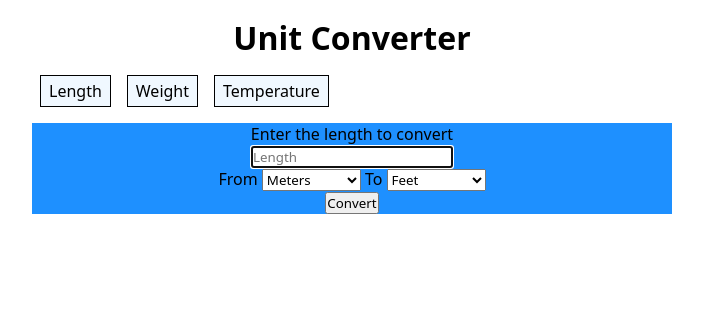
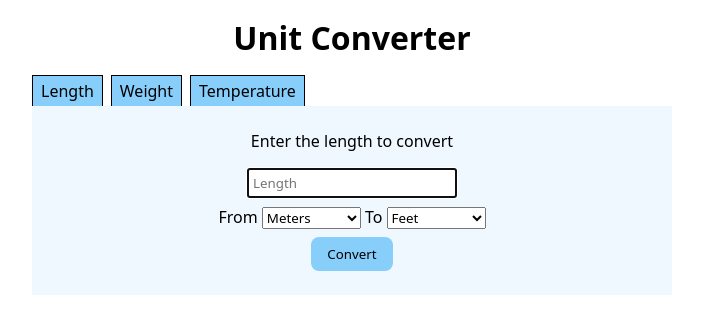
Before and after one commit to ditim15/Unit-Converter, a Flask app: page / in a window 1280 px wide. Shown: the top 334 px of the page, without its empty margins (288-991 px from the left). Run offline with Flask 3, Linux system fonts and the light colour scheme.

Commit message:
Added styling for display and convert button

```diff
--- a/static/style.css
+++ b/static/style.css
@@ -16,24 +16,61 @@ body {
 }
 
 nav {
-    padding: 2vh 0;
+    padding: 2vh 0 0 0;
     display: flex;
     justify-content: start;
 }
 nav a {
     text-decoration: none;
     color: black;
-    transition: color 0.2s;
+    transition: color 0.2s ease, background-color 0.2s ease;
     padding: 0.5vh 1vh;
-    margin: 0 1vh;
-    background-color: aliceblue;
+    margin: 0 1vh 0 0;
+    background-color: lightskyblue;
     border: 1px solid black;
+    border-bottom: none;
 }
 
 nav a:hover {
     color: dodgerblue;
+    background-color: aliceblue;
+    border-bottom: 1px solid black;
+}
+
+nav a:active {
+    background-color: aliceblue;
 }
 
 #conversion-area {
-    background-color: dodgerblue;
+    background-color: aliceblue;
+    grid-row: 0;
+    padding: 2vh;
 }
+
+form {
+    display: block;
+    padding: 1vh 0;
+}
+
+#units {
+    padding: 1vh 0;
+}
+input {
+    padding: 0.5vh 0.5vh;
+    margin: 2vh 0 0 0;
+}
+
+button {
+    background-color: lightskyblue;
+    border-radius: 1vh;
+    padding: 1vh 2vh;
+    border: none;
+    transition: background-color 0.2s ease, box-shadow 0.2s ease, transform 0.3s ease;
+}
+
+button:hover {
+    background-color: #618eff;
+    color: white;
+    transform: translateY(-0.1vh);
+    box-shadow: 0 6px 10px rgba(0,0,0,0.11);
+}
```
